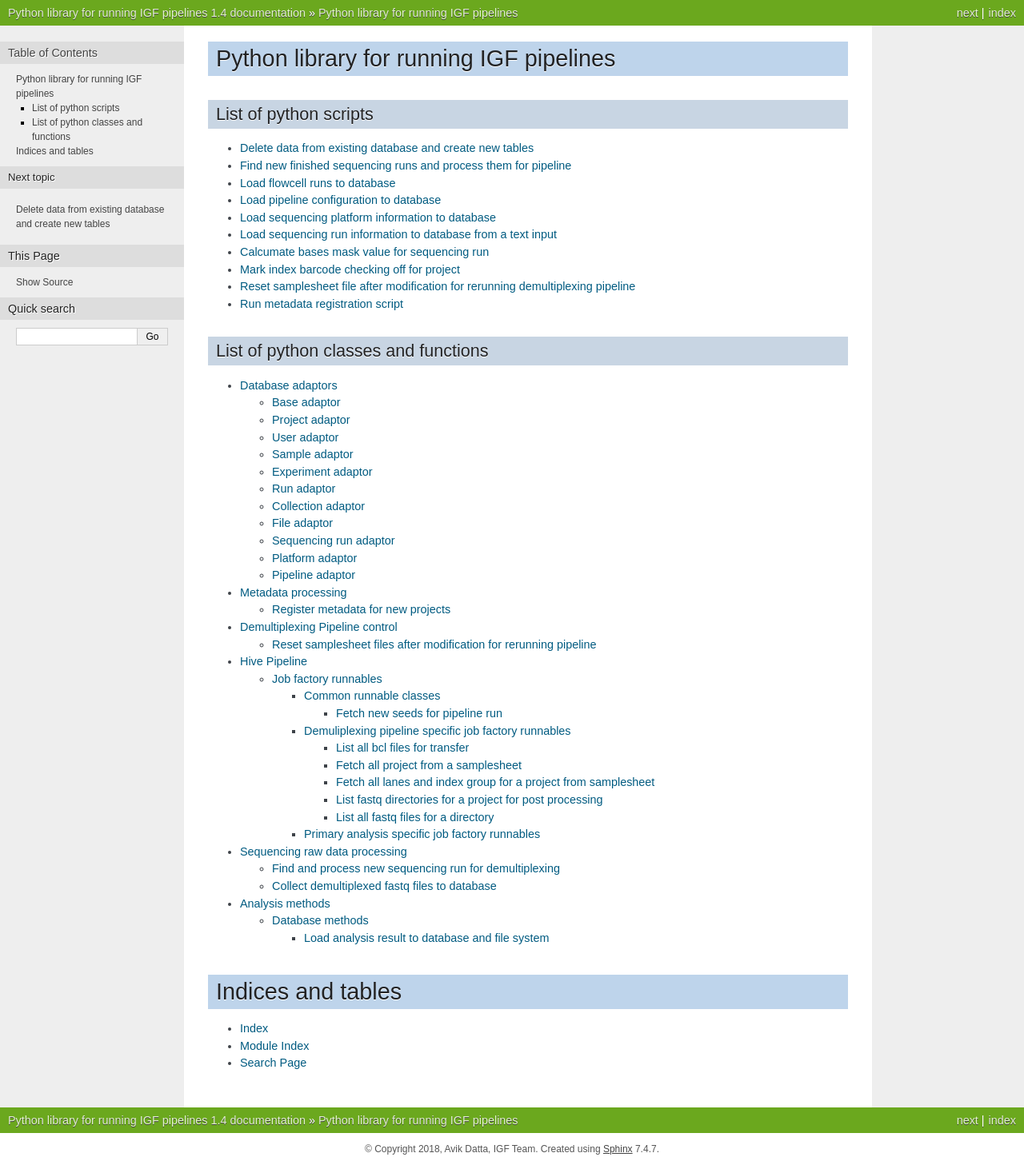
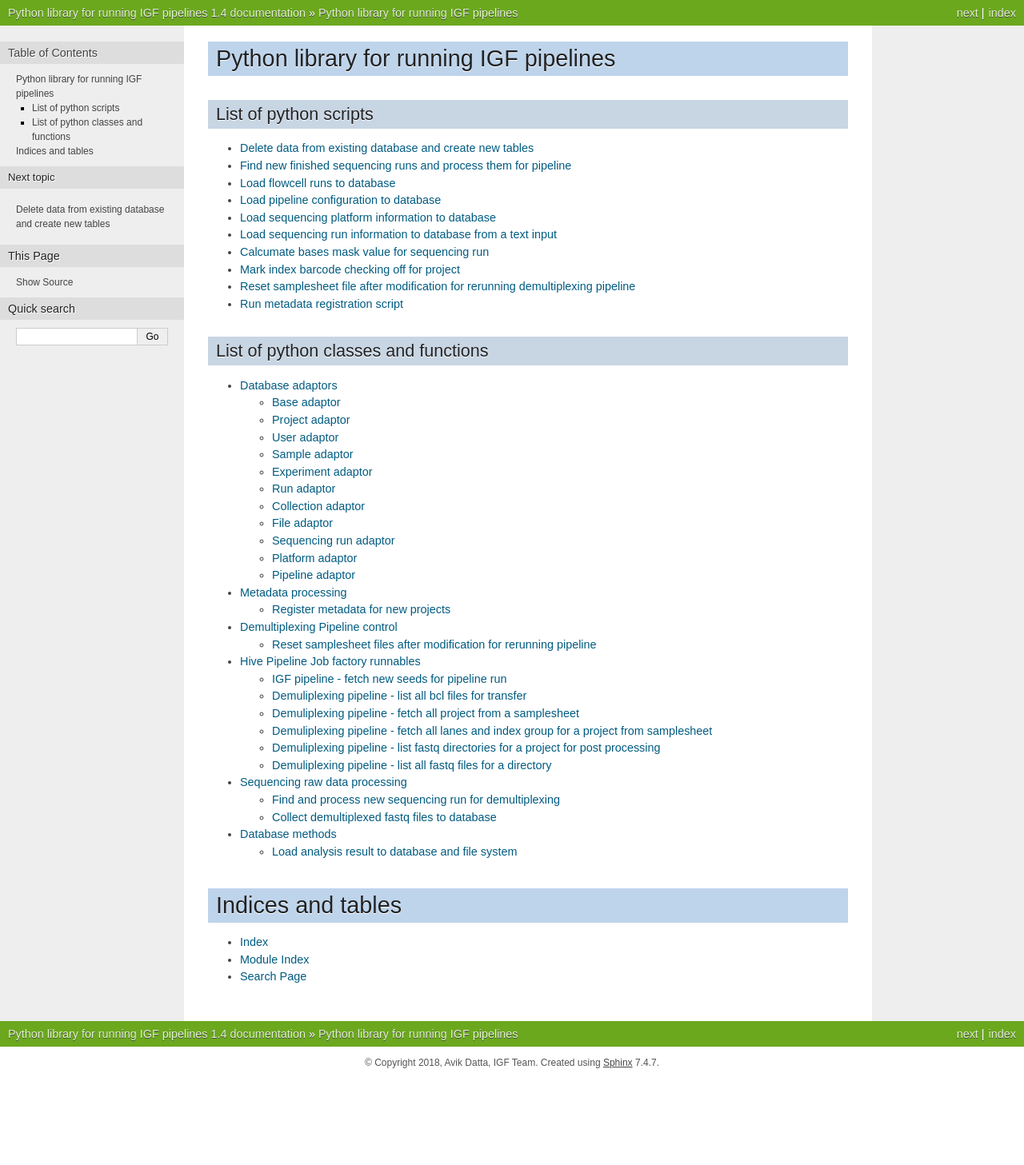
Before and after one commit to imperial-genomics-facility/data-management-python, a Sphinx documentation site: the page built from doc/index.rst, in a window 1280 px wide. Shown: the whole page at 80% size. Built offline with Sphinx 7.4.7, drawn with Linux system fonts in a browser that asks for light colours; after the commit the page ends 1349 px from its top, so only the background shows below that.

Commit message:
updated doc structure

```diff
--- a/doc/modules/pipeline_structure.rst
+++ b/doc/modules/pipeline_structure.rst
@@ -1,50 +1,39 @@
-Hive Pipeline
-**************
+Hive Pipeline Job factory runnables
+====================================
 
-Job factory runnables
-######################
+IGF pipeline - fetch new seeds for pipeline run
+------------------------------------------------
 
-Common runnable classes
---------------------------
-
-Fetch new seeds for pipeline run
-^^^^^^^^^^^^^^^^^^^^^^^^^^^^^^^^
 .. automodule:: ehive.runnable.jobfactory.PipeseedFactory
    :members:
 
 
-Demuliplexing pipeline specific job factory runnables
-------------------------------------------------------
-
-List all bcl files for transfer
-^^^^^^^^^^^^^^^^^^^^^^^^^^^^^^^^
+Demuliplexing pipeline - list all bcl files for transfer
+-------------------------------------------------------
 
 .. automodule:: ehive.runnable.jobfactory.SeqrunFileFactory
    :members:
 
-Fetch all project from a samplesheet
-^^^^^^^^^^^^^^^^^^^^^^^^^^^^^^^^^^^^^
+Demuliplexing pipeline - fetch all project from a samplesheet
+--------------------------------------------------------------
 
 .. automodule:: ehive.runnable.jobfactory.SampleSheetProjectFactory
    :members:
 
-Fetch all lanes and index group for a project from samplesheet
-^^^^^^^^^^^^^^^^^^^^^^^^^^^^^^^^^^^^^^^^^^^^^^^^^^^^^^^^^^^^^^^
+Demuliplexing pipeline - fetch all lanes and index group for a project from samplesheet
+---------------------------------------------------------------------------------------
 
 .. automodule:: ehive.runnable.jobfactory.SamplesheetFilterAndIndexFactory
    :members:
 
-List fastq directories for a project for post processing
-^^^^^^^^^^^^^^^^^^^^^^^^^^^^^^^^^^^^^^^^^^^^^^^^^^^^^^^^^
+Demuliplexing pipeline - list fastq directories for a project for post processing
+---------------------------------------------------------------------------------
 
 .. automodule:: ehive.runnable.jobfactory.ProjectFastqdirFactory
    :members:
 
-List all fastq files for a directory
-^^^^^^^^^^^^^^^^^^^^^^^^^^^^^^^^^^^^
+Demuliplexing pipeline - list all fastq files for a directory
+----------------------------------------------------------------
 
 .. automodule:: ehive.runnable.jobfactory.FastqFileFactory
    :members:
-
-Primary analysis specific job factory runnables
-------------------------------------------------
--- a/doc/modules/utility_classes.rst
+++ b/doc/modules/utility_classes.rst
@@ -1,12 +1,8 @@
-Analysis methods
-================
-
 Database methods
------------------
-
+=================
 
 Load analysis result to database and file system
-^^^^^^^^^^^^^^^^^^^^^^^^^^^^^^^^^^^^^^^^^^^^^^^^^
+-------------------------------------------------
 
 .. automodule:: igf_data.utils.analysis_collection_utils
    :members:
```
